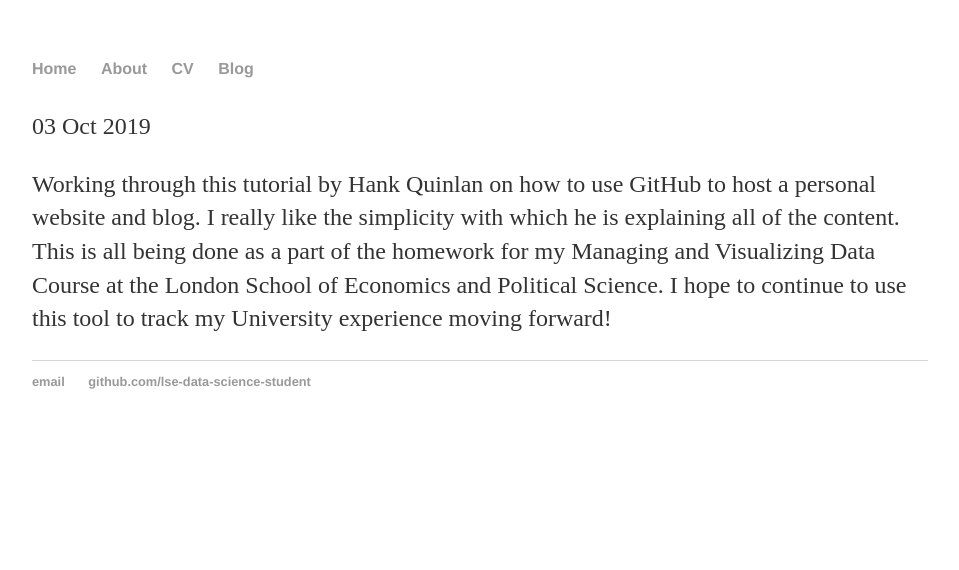
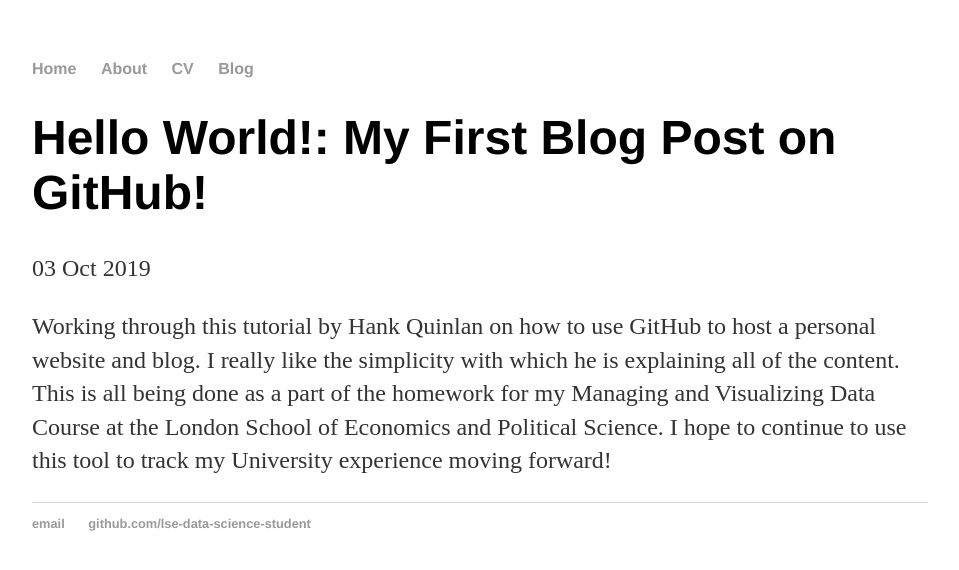
Before and after one commit to frank-rosalia/frank-rosalia.github.io, a Jekyll site: the page built from _posts/2019-10-03-Hello-World.md, in a window 1280 px wide. Shown: the top 570 px of the page, without its empty margins (160-1119 px from the left). Built offline with Jekyll 4.4.1, drawn with Linux system fonts in a browser that asks for light colours; our own code applies the rules of GitHub Pages for plain Markdown files.

Commit message:
Update 2019-10-03-Hello-World.md
Added quotation marks

```diff
--- a/_posts/2019-10-03-Hello-World.md
+++ b/_posts/2019-10-03-Hello-World.md
@@ -1,6 +1,6 @@
 ---
 layout: post
-title: Hello World!: My First Blog Post on GitHub!
+title: "Hello World!: My First Blog Post on GitHub!"
 date: 2019-10-03
 ---
 
```
